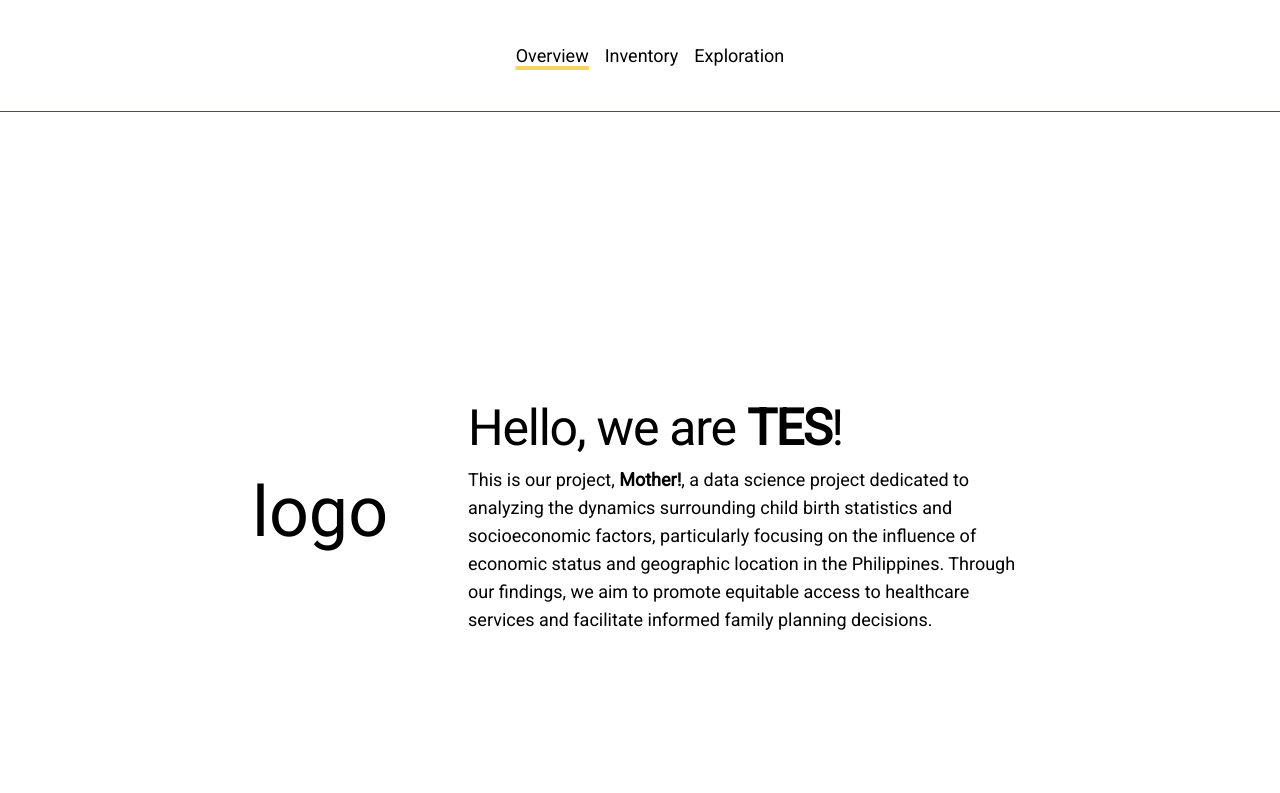
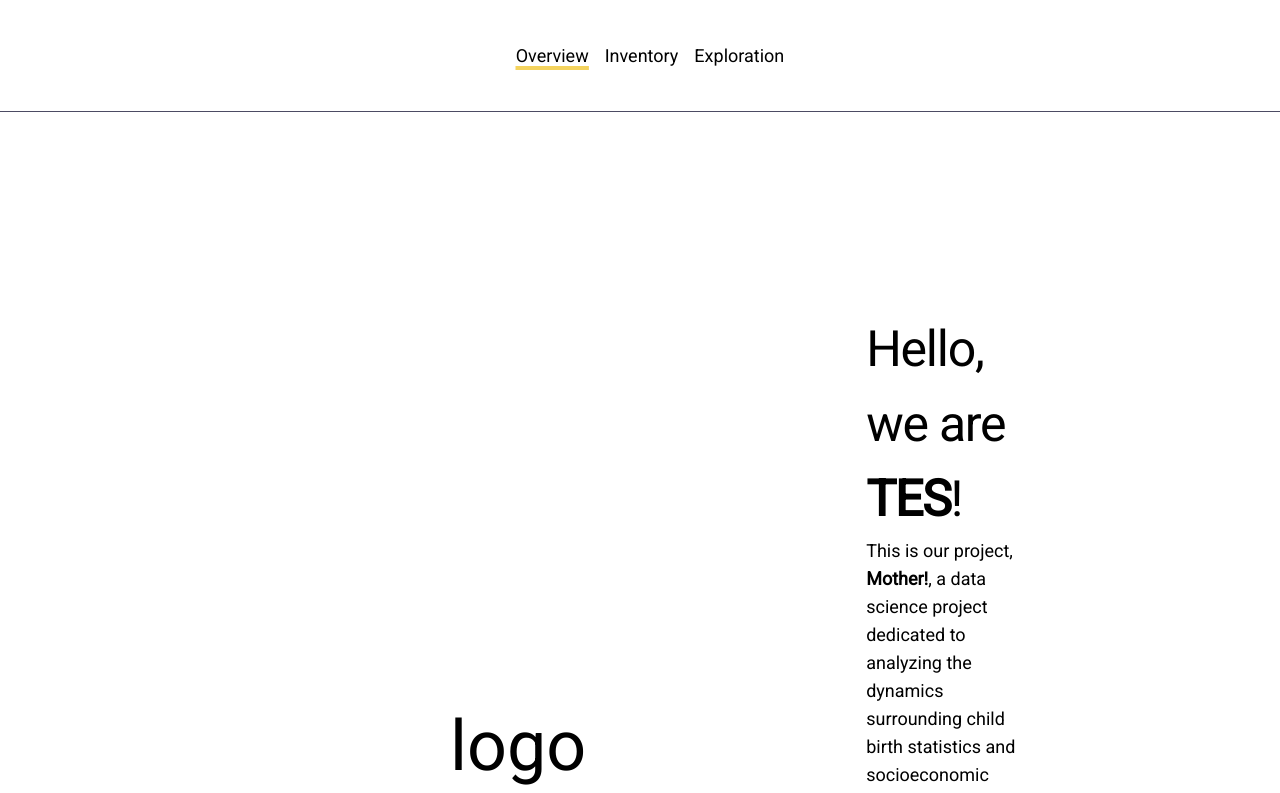
Before and after one commit to inunice/tes-birth-rate, a Next.js app: page / in a window 1280 px wide. Shown: the top 793 px of the page. Built offline with nearby package versions, Linux system fonts and the light colour scheme.

Commit message:
fix: adjust styling of header

```diff
--- a/app/page.tsx
+++ b/app/page.tsx
@@ -4,7 +4,7 @@ import Header from "@/components/Header";
 
 export default function Home() {
   return (
-    <div>
+    <div className>
       <NavigationBar currentActive={"overview"} />
       <Header />
     </div>
--- a/components/Header.tsx
+++ b/components/Header.tsx
@@ -1,16 +1,14 @@
 import "@/app/globals.css";
 
-export default async function NavBar() {
+export default async function Header() {
   return (
-    <div className="bg-eggshell max-w-full h-screen px-[30px] py-[80px] flex flex-row items-center justify-center gap-20 flex-wrap">
-      <p className="max-w-[70vh] text-[70px] font-bagnard text-persian-red text-right leading-none">
-        logo
-      </p>
+    <div className="bg-eggshell mx-[250px] my-[200px] flex flex-row items-center justify-center gap-20">
+      <p className="text-[70px] mx-[200px]">logo</p>
       <div>
         <p className="text-[50px] font-inter tracking-tight">
           Hello, we are <span className="font-bold">TES</span>!
         </p>
-        <p className="max-w-[70vh] text-lg text-eerie-black">
+        <p className="text-lg">
           This is our project, <span className="font-bold">Mother!</span>, a
           data science project dedicated to analyzing the dynamics surrounding
           child birth statistics and socioeconomic factors, particularly
```
